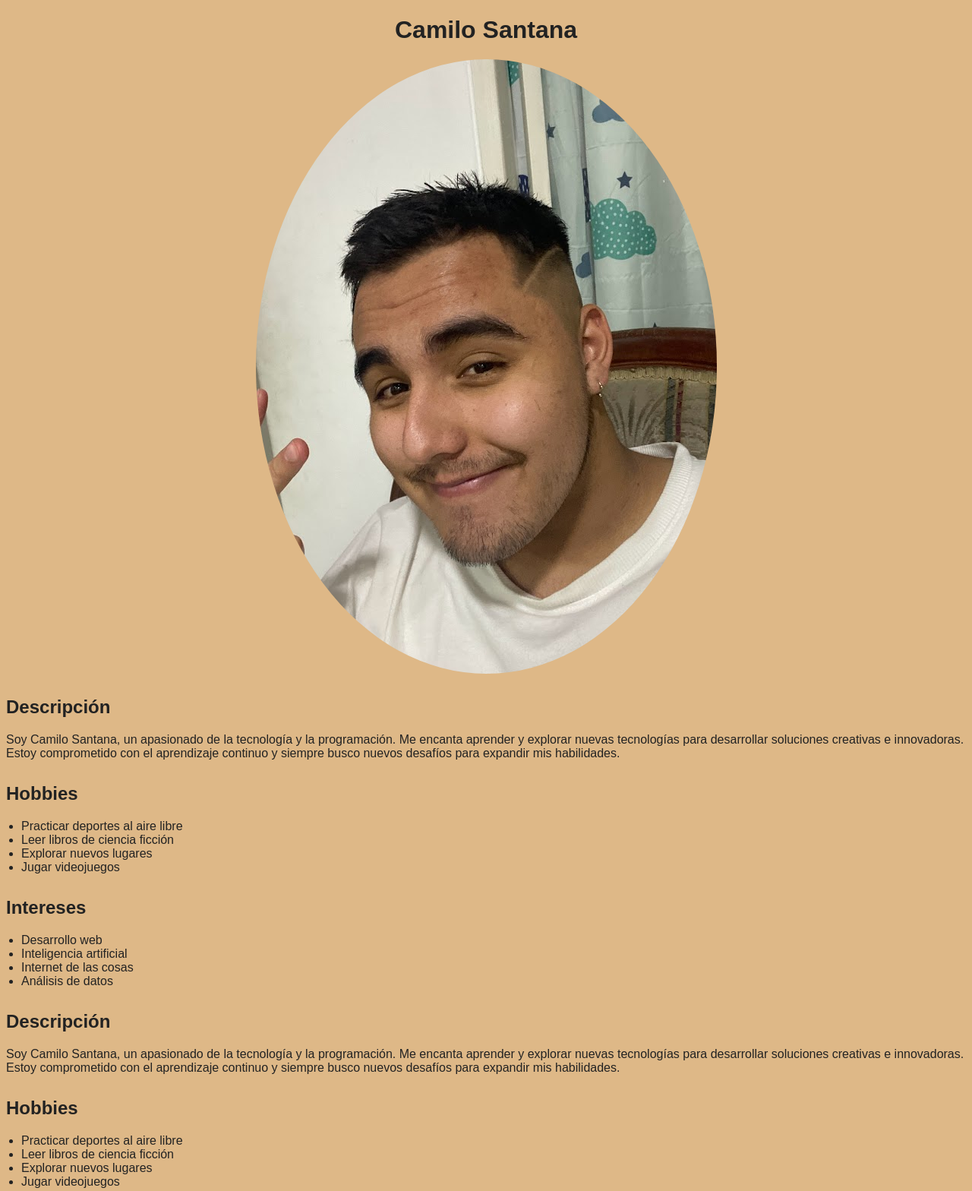
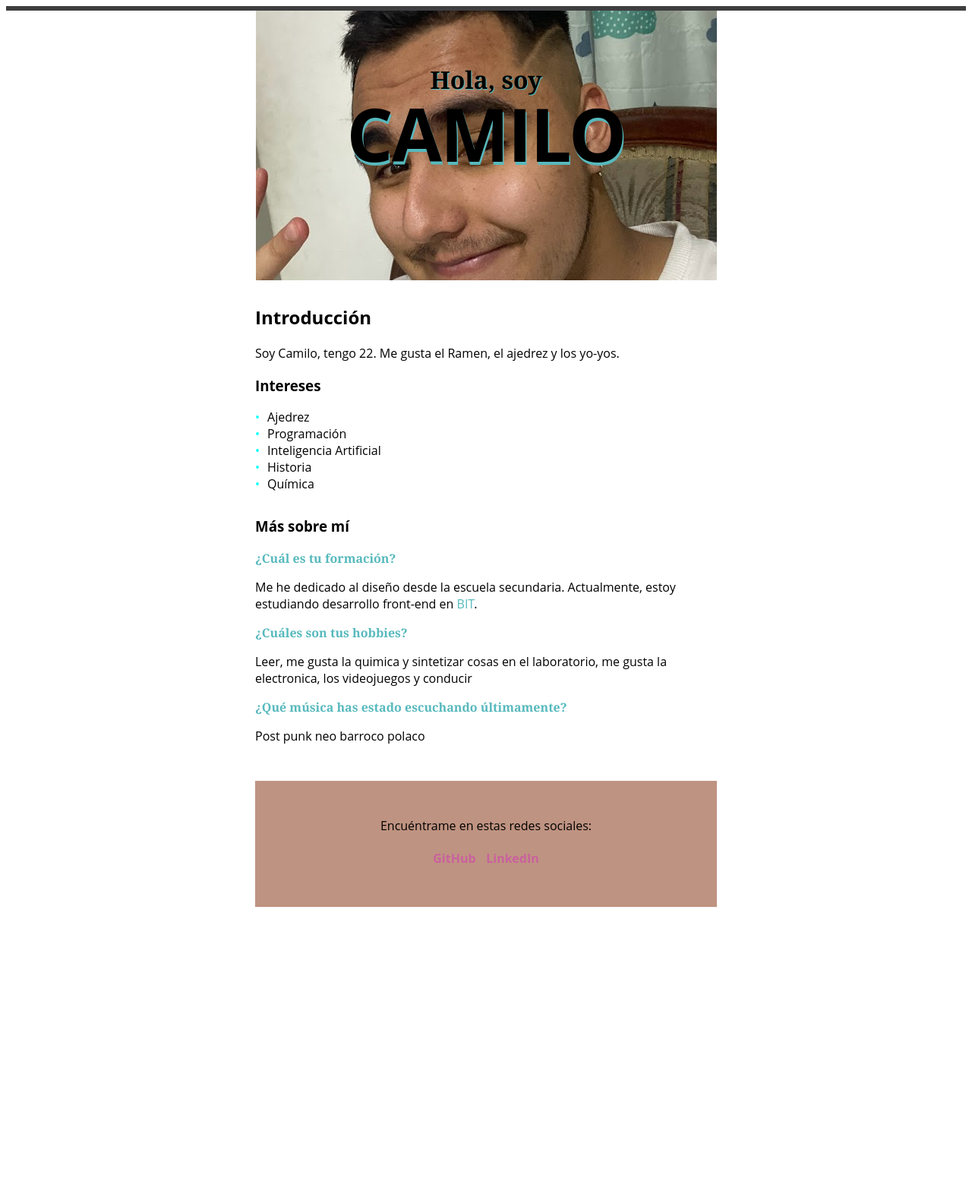
Before and after one commit to Caslx/Bit00me, a plain HTML site: page docs/index.html in a window 1280 px wide. Shown: the top 1568 px of the page at 76% size. After the commit the page ends 1202 px from the top, so only its background shows below. Drawn offline with Linux system fonts and the light colour scheme.

Commit message:
Initial commit

```diff
--- a/docs/index.html
+++ b/docs/index.html
@@ -1,107 +1,54 @@
 <!DOCTYPE html>
-<html>
-  <head>
-    <title>Título de la Página</title>
-  <style>
+<html lang="en">
+<head>
+  <meta charset="UTF-8">
+  <meta http-equiv="X-UA-Compatible" content="IE=edge">
+  <meta name="viewport" content="width=device-width, initial-scale=1.0">
+  <title>Document</title>
+</head>
+<link rel="stylesheet" href="styles.css">
+<body>
 
-    body {
-    background-color: burlywood ;
-    font-family: Arial, Helvetica, sans-serif;
-    color: #222;
-  }
+  <header class="masthead">
+    <h1 class="masthead-intro">Hola, soy</h1>
+    <h2 class="masthead-heading">Camilo </h2>
+  </header>
+  <section class="introduction">
+    <h1>Introducción</h1>
+    <p>Soy Camilo, tengo 22. Me gusta el Ramen, el ajedrez y los yo-yos.</p>
 
 
+    <section class="interests">
+      <h1>Intereses</h1>
+      <ul class="interests-list">
+        <li>Ajedrez</li>
+        <li>Programación</li>
+        <li>Inteligencia Artificial</li>
+        <li>Historia</li>
+        <li>Química</li>
+      </ul>
+    </section>
+  <section class="questions">
+    <h1>Más sobre mí</h1>
+    <h2>¿Cuál es tu formación?</h2>
+    <p>Me he dedicado al diseño desde la escuela secundaria. Actualmente, estoy estudiando desarrollo front-end en <a href="https://bit.institute/">BIT</a>.</p>
 
-    .container {
-    max-width: 800px;
-    margin: 0 auto;
-    padding: 20px;
-  }
+    <h2>¿Cuáles son tus hobbies?</h2>
+    <p>Leer, me gusta la quimica y sintetizar cosas en el laboratorio, me gusta la electronica, los videojuegos y conducir</p>
 
-  h1 {
-    text-align: center;
-    margin-bottom: 20px;
-  }
+    <h2>¿Qué música has estado escuchando últimamente?</h2>
+    <p> Post punk neo barroco polaco</p>
 
-  img {
-    display: block;
-    margin: 0 auto;
-    border-radius: 50%;
-    max-width: 100%;
-    height: auto;
-  }
 
-  h2 {
-    margin-top: 20px;
-  }
+  </section>
+  <footer class="content-footer">
+    <p>Encuéntrame en estas redes sociales:</p>
+    <ul class="social">
+      <li><a href="#">GitHub</a></li>
+      <li><a href="#">LinkedIn</a></li>
+    </ul>
 
-  p, ul {
-    margin-bottom: 10px;
-  }
+  </footer>
 
-  ul {
-    padding-left: 20px;
-  }
-
-  @media (min-width: 768px) {
-    .container {
-      display: flex;
-      flex-direction: column;
-      align-items: center;
-    }
-
-    img {
-      margin-bottom: 20px;
-    }
-
-    h2 {
-      margin-top: 30px;
-    }
-  }
-</style>
-
-  </head>
-  <body>
-    <h1>Camilo Santana</h1>
-    <img src="images/1.jpg" alt="Mi Foto">
-    <h2>Descripción</h2>
-
-<p>Soy Camilo Santana, un apasionado de la tecnología y la programación. Me encanta aprender y explorar nuevas tecnologías para desarrollar soluciones creativas e innovadoras. Estoy comprometido con el aprendizaje continuo y siempre busco nuevos desafíos para expandir mis habilidades.</p>
-
-<h2>Hobbies</h2>
-<ul>
-  <li>Practicar deportes al aire libre</li>
-  <li>Leer libros de ciencia ficción</li>
-  <li>Explorar nuevos lugares</li>
-  <li>Jugar videojuegos</li>
-</ul>
-
-<h2>Intereses</h2>
-<ul>
-  <li>Desarrollo web</li>
-  <li>Inteligencia artificial</li>
-  <li>Internet de las cosas</li>
-  <li>Análisis de datos</li>
-</ul>
-<h2>Descripción</h2>
-  <p>Soy Camilo Santana, un apasionado de la tecnología y la programación. Me encanta aprender y explorar nuevas tecnologías para desarrollar soluciones creativas e innovadoras. Estoy comprometido con el aprendizaje continuo y siempre busco nuevos desafíos para expandir mis habilidades.</p>
-
-  <h2>Hobbies</h2>
-  <ul>
-    <li>Practicar deportes al aire libre</li>
-    <li>Leer libros de ciencia ficción</li>
-    <li>Explorar nuevos lugares</li>
-    <li>Jugar videojuegos</li>
-  </ul>
-
-  <h2>Intereses</h2>
-  <ul>
-    <li>Desarrollo web</li>
-    <li>Inteligencia artificial</li>
-    <li>Internet de las cosas</li>
-    <li>Análisis de datos</li>
-  </ul>
-</div>
-  </body>
-
+</body>
 </html>
--- /dev/null
+++ b/docs/styles.css
@@ -0,0 +1,132 @@
+body {
+  /* Typography Declarations */
+color: #000000;
+font-size: 1em;
+font-family: "Open Sans", "Helvetica Neue", sans-serif;
+}
+
+.masthead-intro,
+.masthead-heading,
+.content-footer {
+text-align: center; /*Centers text horizontally*/
+}
+
+.masthead {
+border-top: solid 0.4em #3E3E40;
+padding: 3em 0; /*Centers text vertically*/
+background: url(images/1.jpg);
+background-repeat: no-repeat;
+background-position: 50%;
+
+}
+
+.masthead-intro {
+margin-bottom: 0.1em;
+color: #000000;
+font-family: "Gentium Book Basic", Georgia, serif;
+font-size: 2em;
+text-shadow: 1px 1px #57b9bd;
+}
+
+.masthead-heading {
+margin-top: -0.2em;
+color: #000000;
+font-family: "Open Sans", "Helvetica Neue", sans-serif;
+font-weight: bold;
+font-size: 6em;
+letter-spacing: -0.02em;
+text-transform: uppercase;
+text-shadow: 1.5px 4px  #57b9bd;
+}
+
+.introduction,
+.location,
+.questions {
+max-width: 38em;
+margin-left: auto;
+margin-right: auto;
+margin-top: 2em;
+}
+
+.introduction,
+.location,
+.questions,
+.content-footer p {
+font-weight: light;
+}
+
+.questions h2 {
+font-size: 1em;
+font-family: "Gentium Book Basic", Georgia, serif;
+color: #57b9bd;
+}
+
+.questions a {
+text-decoration: none;
+color: #57b9bd;
+}
+
+.content-footer {
+background-color: #BF9381;
+margin-top: 3em;
+padding: 2em;
+color: #57b9bdA;
+}
+
+.content-footer a {
+text-decoration: none;
+color: #C9619E;
+font-weight: bold;
+}
+
+.content-footer span {
+color: #57b9bd;
+}
+
+.social {
+padding: 0;
+/*The links refused to center themselves without this!*/
+}
+.interests-list {
+  list-style-type: none;
+  padding-left: 1.5em;
+}
+
+.interests-list li::before {
+  content: "•";
+  color: cyan;
+  display: inline-block;
+  width: 1em;
+  margin-left: -1.5em;
+}
+
+
+.social > li {
+display: inline-block;
+padding: 0.3em;
+}
+
+
+@media only screen and (max-width: 500px) {
+  .masthead {
+      padding: 3em 0;
+  }
+
+  .masthead-heading {
+      font-size: 3em;
+  }
+
+  .content-footer {
+    margin-top: 2em;
+    padding: 0.5em;
+  }
+
+  .masthead-intro,
+  .masthead-heading,
+  .content-footer,
+  .introduction,
+  .location,
+  .questions {
+    text-align: center; /*Centers text horizontally*/
+  }
+}
```
